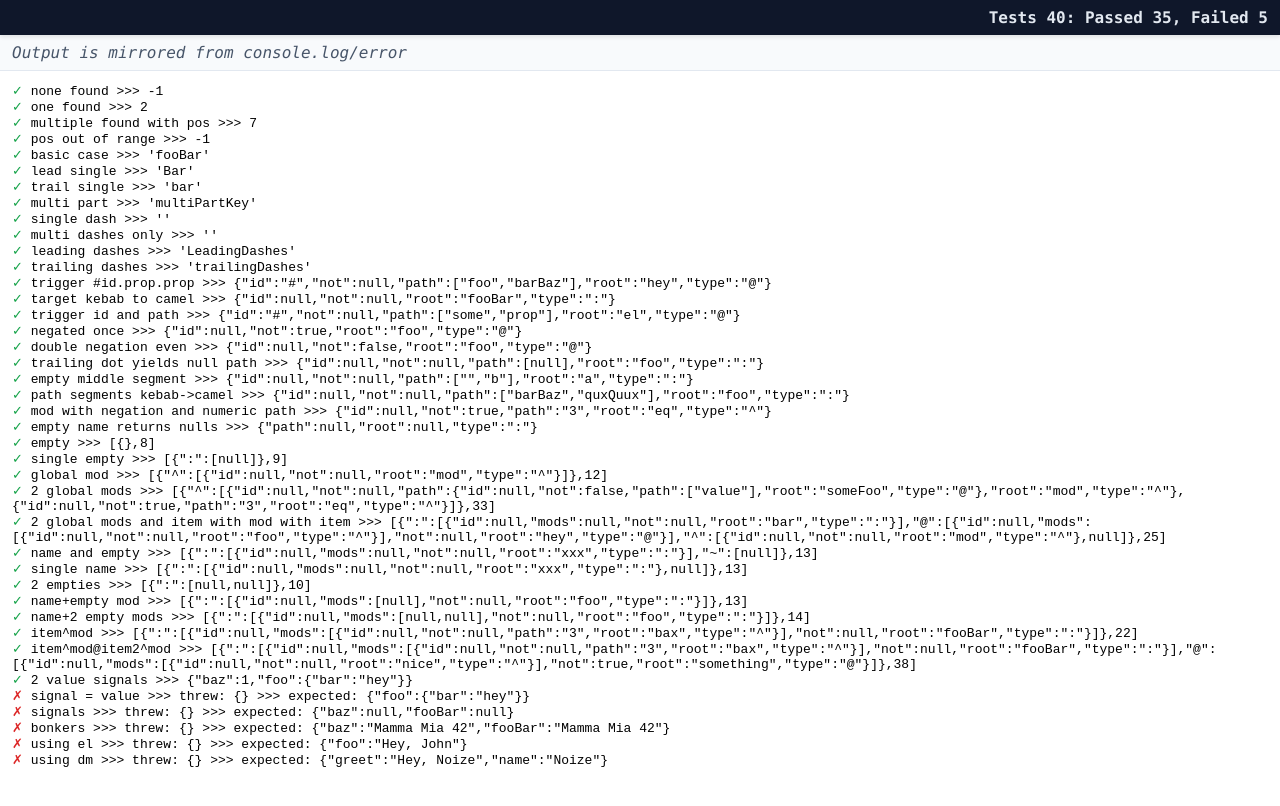
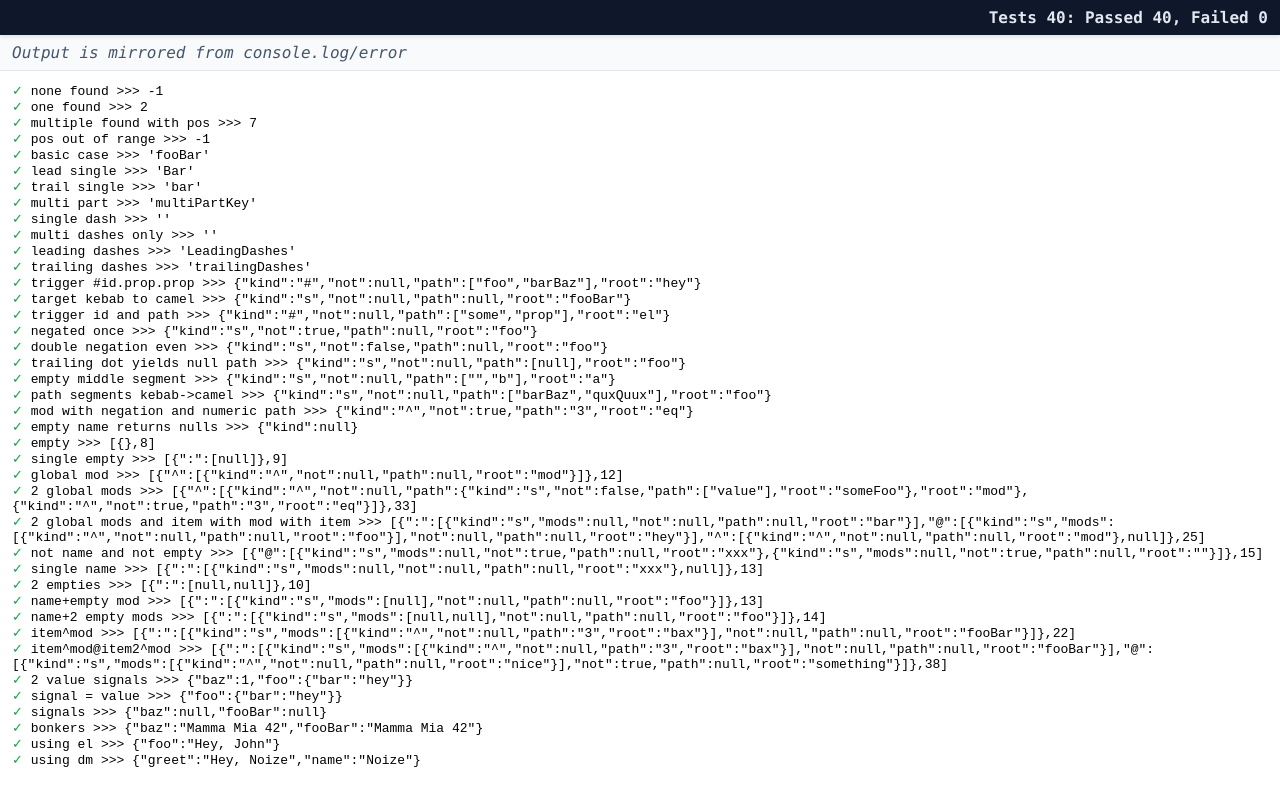
Before and after one commit to dadhi/dmax, a website: page index-dev.html in a window 1280 px wide. Drawn offline with Linux system fonts and the light colour scheme.

Commit message:
40 tests green

```diff
--- a/index-dev.html
+++ b/index-dev.html
@@ -182,55 +182,56 @@
     assert(() => kebabToCamel('--leading--dashes'), 'LeadingDashes', 'leading dashes');
     assert(() => kebabToCamel('trailing--dashes-'), 'trailingDashes', 'trailing dashes');
 
+    const DOT = '.'
+    const NAME_DELIMS = [DOT] //'[', ']' // @wip parse brackets later
+    const SIGN = 's', PROP = DOT, ID = '#', SPEC = '_', EXCL = '!'
+
     const WIN = '_window'; DOC = '_document'; FRM = '_form'; INTR = '_interval'; TIMT = '_timeout'
     const SPECIALS = [WIN, DOC, FRM, INTR, TIMT]
 
     function isSpecial(n) {
-      if (n.startsWith('_')) for (const s of SPECIALS) { if (n.startsWith(s, 1)) return true }
+      if (n.startsWith(SPEC)) for (const s of SPECIALS) { if (n.startsWith(s, 1)) return true }
       return false
     }
 
     function isPropOrEvent(n) {
-      return n.startsWith('#') || n.startsWith('.') || isSpecial(n)
+      return n.startsWith(ID) || n.startsWith(DOT) || isSpecial(n)
     }
 
     // @WIP using +#tpl-id instead of #tpl-id to be predictable in presence of other selectors
-    const MOD = '^', TARG = ':', TRIG = '@', STAT = '?', ADD = '+', REM = '~'
-    const ALL = [MOD, TARG, TRIG, STAT, ADD, REM]
+    const MOD = '^', TARG = ':', TRIG = '@', STAT = '?', ADD = '+'
+    const ALL = [MOD, TARG, TRIG, STAT, ADD]
     const MODS = [MOD]
-    const DOT = '.'
-    const NAME_DELIMS = [DOT] //'[', ']' // @wip parse brackets later
+    const KIND = [MOD, SIGN, PROP, ID, SPEC]
 
-    // mod: {key: str, val: num|bool|item}
-    // signal: {type: s, root:name, path: null|[...names], not: null|bool}
-    // propev: {type: p, root:null|name, path: null|[...names], not: null|bool, rtype:'id'|'sp', more:null|num|str }
-    // class:  {type: p, root:null|name, path: [name], not: false|true, rtype:'id'|'sp'}
+    // Returns {kind:KIND, root:null|name, path:null|[...names], not:null|bool }
     function parseItem(type, n, pos = 0) {
-      if (!n) return { type, root: null, path: null }
+      if (!n) return { kind: null }
 
       let p = pos
-      while (n.startsWith('!', p)) ++p
+      while (n.startsWith(EXCL, p)) ++p
       let not = p == 0 ? null : p % 2 != 0
 
       let d = n.indexOf(DOT, p)
       let root = d < 0 ? (p == 0 ? n : n.slice(p)) : n.slice(p, d)
-      root = kebabToCamel(root)
+      if (root) root = kebabToCamel(root)
 
-      let id = null, mod = type === MOD
-      if (!mod && root && root.length > 0 && (root[0] == '#' || isSpecial(root))) {
-        id = root[0]
+      let mod = type === MOD, kind = mod ? MOD : SIGN
+      if (!mod && root && root.length > 0 && (root[0] == ID || isSpecial(root))) {
+        kind = root[0]
         root = root.slice(1)
       }
 
-      if (d < 0) return { type, not, id, root }
+      if (d < 0) return { kind, not, root, path: null }
       p = d + 1
+      if (!root) kind = PROP
       let path = mod ? null : [null]
-      if (p == n.length) return { type, not, id, root, path }
+      if (p == n.length) return { kind, not, root, path }
 
       if (mod) {
         // recursive handling of the MOD value which may be signal/prop
         path = n.indexOf(DOT, p) < 0 ? n.slice(p) : parseItem(TRIG, n, p)
-        return { type, not, id, root, path }
+        return { root, not, kind, path }
       }
 
       path = []
@@ -241,22 +242,21 @@
         ++p
       }
 
-      return { type, not, id, root, path }
+      return { kind, not, root, path }
     }
 
-    assert(() => parseItem(TRIG, '#hey.foo.bar-baz'), { type: '@', not: null, id: '#', root: 'hey', path: ['foo', 'barBaz'] }, 'trigger #id.prop.prop')
-    assert(() => parseItem(TARG, 'foo-bar'), { type: ':', not: null, id: null, root: 'fooBar' }, 'target kebab to camel');
-    assert(() => parseItem(TRIG, '#el.some.prop'), { type: '@', not: null, id: '#', root: 'el', path: ['some', 'prop'] }, 'trigger id and path');
-    assert(() => parseItem(TRIG, '!foo'), { type: '@', not: true, id: null, root: 'foo' }, 'negated once');
-    assert(() => parseItem(TRIG, '!!foo'), { type: '@', not: false, id: null, root: 'foo' }, 'double negation even');
-    assert(() => parseItem(TARG, 'foo.'), { type: ':', not: null, id: null, root: 'foo', path: [null] }, 'trailing dot yields null path');
-    assert(() => parseItem(TARG, 'a..b'), { type: ':', not: null, id: null, root: 'a', path: ['', 'b'] }, 'empty middle segment');
-    assert(() => parseItem(TARG, 'foo.bar-baz.qux-quux'), { type: ':', not: null, id: null, root: 'foo', path: ['barBaz', 'quxQuux'] }, 'path segments kebab->camel');
-    assert(() => parseItem(MOD, '!eq.3'), { type: '^', not: true, id: null, root: 'eq', path: '3' }, 'mod with negation and numeric path');
-    assert(() => parseItem(TARG, ''), { type: ':', root: null, path: null }, 'empty name returns nulls');
+    assert(() => parseItem(TRIG, '#hey.foo.bar-baz'), { "kind": "#", "not": null, "path": ["foo", "barBaz"], "root": "hey" }, 'trigger #id.prop.prop')
+    assert(() => parseItem(TARG, 'foo-bar'), { "kind": "s", "not": null, "path": null, "root": "fooBar" }, 'target kebab to camel');
+    assert(() => parseItem(TRIG, '#el.some.prop'), { "kind": "#", "not": null, "path": ["some", "prop"], "root": "el" }, 'trigger id and path');
+    assert(() => parseItem(TRIG, '!foo'), { "kind": "s", "not": true, "path": null, "root": "foo" }, 'negated once');
+    assert(() => parseItem(TRIG, '!!foo'), { "kind": "s", "not": false, "path": null, "root": "foo" }, 'double negation even');
+    assert(() => parseItem(TARG, 'foo.'), { "kind": "s", "not": null, "path": [null], "root": "foo" }, 'trailing dot yields null path');
+    assert(() => parseItem(TARG, 'a..b'), { "kind": "s", "not": null, "path": ["", "b"], "root": "a" }, 'empty middle segment');
+    assert(() => parseItem(TARG, 'foo.bar-baz.qux-quux'), { "kind": "s", "not": null, "path": ["barBaz", "quxQuux"], "root": "foo" }, 'path segments kebab->camel');
+    assert(() => parseItem(MOD, '!eq.3'), { "kind": "^", "not": true, "path": "3", "root": "eq" }, 'mod with negation and numeric path');
+    assert(() => parseItem(TARG, ''), { "kind": null }, 'empty name returns nulls');
 
 
-    // returns { [MOD]: mods, [TARG]: [targets [it, {[MOD]: [...mods]}]...],...}
     function parse(n, p = 'data-'.length, it = ALL) {
       let items = {}, mods = null
       while (p >= 0 && p < n.length) {
@@ -288,16 +288,16 @@
 
     assert(() => parse('data-def'), [{}, 8], 'empty')
     assert(() => parse('data-sub:'), [{ ":": [null] }, 9], 'single empty')
-    assert(() => parse('data-sub^mod'), [{ "^": [{ "id": null, "not": null, "root": "mod", "type": "^" }] }, 12], 'global mod')
-    assert(() => parse('data-sub^mod.some-foo.value^!eq.3'), [{"^":[{"id":null,"not":null,"path":{"id":null,"not":false,"path":["value"],"root":"someFoo","type":"@"},"root":"mod","type":"^"},{"id":null,"not":true,"path":"3","root":"eq","type":"^"}]},33], '2 global mods')
-    assert(() => parse('data-sub^mod^@hey^foo:bar'), [{ ":": [{ "id": null, "mods": null, "not": null, "root": "bar", "type": ":" }], "@": [{ "id": null, "mods": [{ "id": null, "not": null, "root": "foo", "type": "^" }], "not": null, "root": "hey", "type": "@" }], "^": [{ "id": null, "not": null, "root": "mod", "type": "^" }, null] }, 25], '2 global mods and item with mod with item')
-    assert(() => parse('data-sub:xxx~'), [{ ":": [{ "id": null, "mods": null, "not": null, "root": "xxx", "type": ":" }], "~": [null] }, 13], 'name and empty')
-    assert(() => parse('data-sub:xxx:'), [{ ":": [{ "id": null, "mods": null, "not": null, "root": "xxx", "type": ":" }, null] }, 13], 'single name')
+    assert(() => parse('data-sub^mod'), [{ "^": [{ "kind": "^", "not": null, "path": null, "root": "mod" }] }, 12], 'global mod')
+    assert(() => parse('data-sub^mod.some-foo.value^!eq.3'), [{ "^": [{ "kind": "^", "not": null, "path": { "kind": "s", "not": false, "path": ["value"], "root": "someFoo" }, "root": "mod" }, { "kind": "^", "not": true, "path": "3", "root": "eq" }] }, 33], '2 global mods')
+    assert(() => parse('data-sub^mod^@hey^foo:bar'), [{ ":": [{ "kind": "s", "mods": null, "not": null, "path": null, "root": "bar" }], "@": [{ "kind": "s", "mods": [{ "kind": "^", "not": null, "path": null, "root": "foo" }], "not": null, "path": null, "root": "hey" }], "^": [{ "kind": "^", "not": null, "path": null, "root": "mod" }, null] }, 25], '2 global mods and item with mod with item')
+    assert(() => parse('data-sub@!xxx@!'), [{ "@": [{ "kind": "s", "mods": null, "not": true, "path": null, "root": "xxx" }, { "kind": "s", "mods": null, "not": true, "path": null, "root": "" }] }, 15], 'not name and not empty')
+    assert(() => parse('data-sub:xxx:'), [{ ":": [{ "kind": "s", "mods": null, "not": null, "path": null, "root": "xxx" }, null] }, 13], 'single name')
     assert(() => parse('data-sub::'), [{ ":": [null, null] }, 10], '2 empties')
-    assert(() => parse('data-sub:foo^'), [{":":[{"id":null,"mods":[null],"not":null,"root":"foo","type":":"}]},13], 'name+empty mod')
-    assert(() => parse('data-sub:foo^^'), [{":":[{"id":null,"mods":[null,null],"not":null,"root":"foo","type":":"}]},14], 'name+2 empty mods')
-    assert(() => parse('data-sub:foo-bar^bax.3'), [{":":[{"id":null,"mods":[{"id":null,"not":null,"path":"3","root":"bax","type":"^"}],"not":null,"root":"fooBar","type":":"}]},22], 'item^mod')
-    assert(() => parse('data-sub:foo-bar^bax.3@!something^nice'), [{":":[{"id":null,"mods":[{"id":null,"not":null,"path":"3","root":"bax","type":"^"}],"not":null,"root":"fooBar","type":":"}],"@":[{"id":null,"mods":[{"id":null,"not":null,"root":"nice","type":"^"}],"not":true,"root":"something","type":"@"}]},38], 'item^mod@item2^mod')
+    assert(() => parse('data-sub:foo^'), [{ ":": [{ "kind": "s", "mods": [null], "not": null, "path": null, "root": "foo" }] }, 13], 'name+empty mod')
+    assert(() => parse('data-sub:foo^^'), [{ ":": [{ "kind": "s", "mods": [null, null], "not": null, "path": null, "root": "foo" }] }, 14], 'name+2 empty mods')
+    assert(() => parse('data-sub:foo-bar^bax.3'), [{ ":": [{ "kind": "s", "mods": [{ "kind": "^", "not": null, "path": "3", "root": "bax" }], "not": null, "path": null, "root": "fooBar" }] }, 22], 'item^mod')
+    assert(() => parse('data-sub:foo-bar^bax.3@!something^nice'), [{ ":": [{ "kind": "s", "mods": [{ "kind": "^", "not": null, "path": "3", "root": "bax" }], "not": null, "path": null, "root": "fooBar" }], "@": [{ "kind": "s", "mods": [{ "kind": "^", "not": null, "path": null, "root": "nice" }], "not": true, "path": null, "root": "something" }] }, 38], 'item^mod@item2^mod')
 
     function isObjEmpty(o) {
       for (const _ in o) return false
@@ -340,10 +340,10 @@
       if (!isObjEmpty(it)) console.warn('Supports only targets but found more:', aName)
       let val = aVal ? compileFn(aVal, aName, SIGN_ARGS)(DM, el) : null
       if (tars && tars.length > 0) {
-        for (const [t, mods] of tars) {
-          if (mods) console.warn('Mods are not supported:', mods, 'in', aName);
-          if (isPropOrEvent(t)) { console.warn('Prop targets are not supported:', t, 'in', aName); continue }
-          _dm.set(kebabToCamel(t), val)
+        for (const t of tars) {
+          if (!t.kind || t.kind != SIGN || !t.root) { console.error('Only signal targets are supported but found:', t, 'in', aName); continue }
+          if (t.mods) console.warn('Mods are not supported:', mods, 'in', aName);
+          _dm.set(t.root, val)
         }
       } else if (!val || typeof val !== 'object') {
         console.error('Attribute', aName, 'value should contain object with signal fields, but found', aVal)
```
